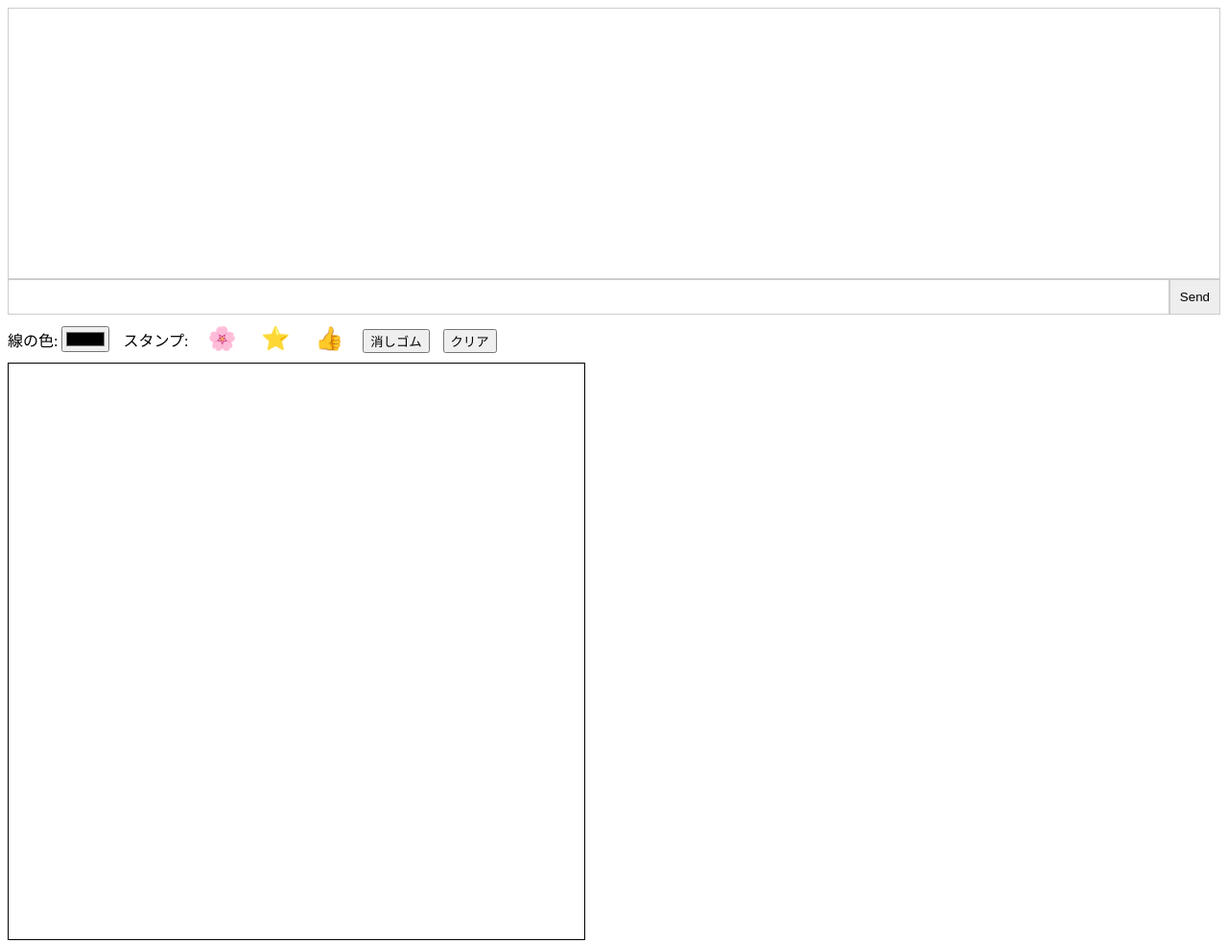
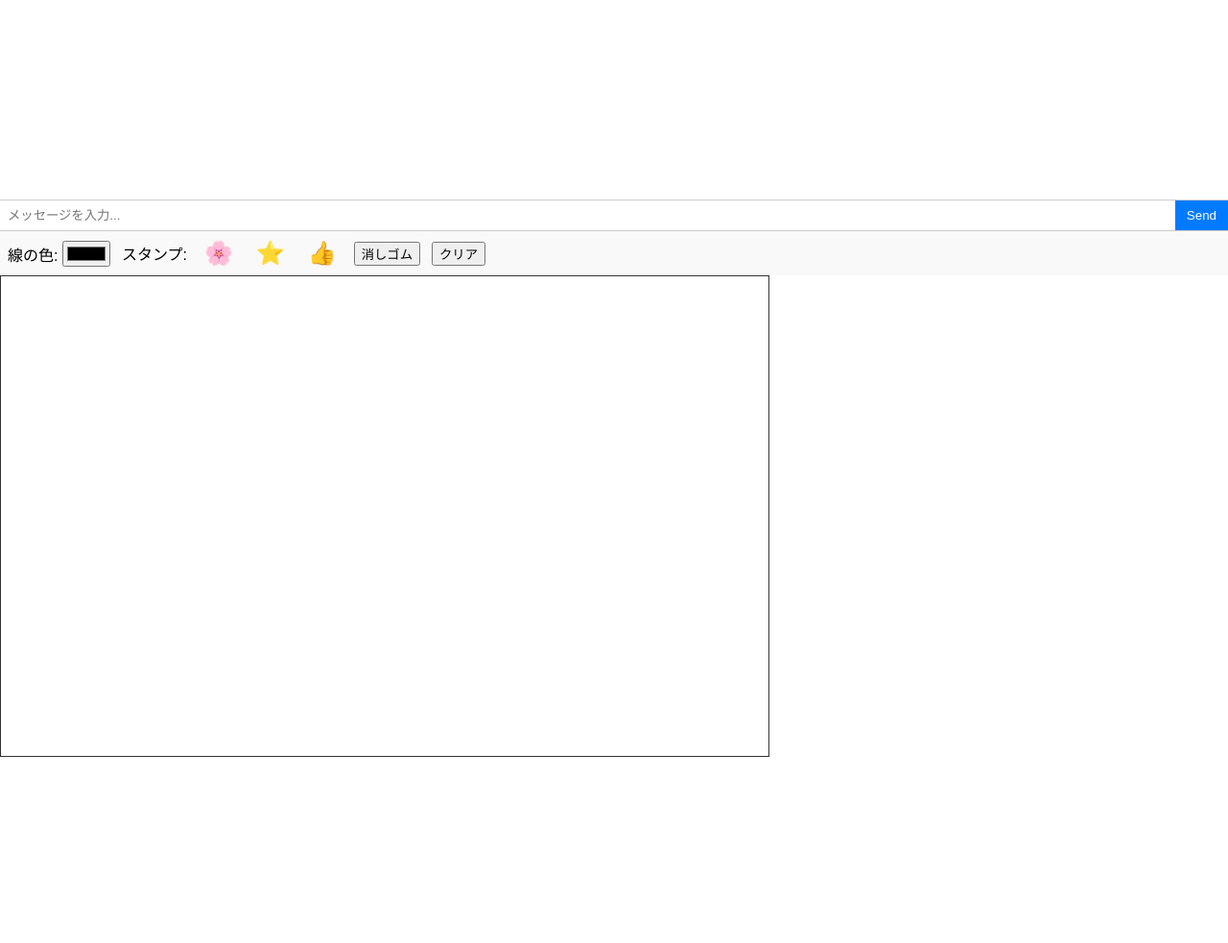
Before and after one commit to mayomayo1737/20250620, a website: page public/index.html in a window 1280 px wide. Shown: the whole page at 96% size. After the commit the page ends 800 px from the top, so only its background shows below. Drawn offline with Linux system fonts and the light colour scheme.

Commit message:
無理そ

```diff
--- a/public/index.html
+++ b/public/index.html
@@ -3,62 +3,76 @@
 <head>
   <meta charset="UTF-8" />
   <meta name="viewport" content="width=device-width, initial-scale=1.0"/>
-  <title>Chat+Drawing App</title>
+  <title>Chat + Smooth Drawing App</title>
   <style>
+    body { font-family: sans-serif; margin: 0; padding: 0; }
     .chat {
       display: flex;
       flex-direction: column;
-      height: 40vh;
-      margin-bottom: 10px;
+      height: 30vh;
+      border-bottom: 1px solid #ccc;
     }
     .messages {
       flex: 1;
       overflow-y: auto;
       list-style: none;
-      padding: 0;
+      padding: 8px;
       margin: 0;
-      border: 1px solid #ccc;
     }
-    .form { display: flex; }
+    .form {
+      display: flex;
+      border-top: 1px solid #ccc;
+    }
     .input {
       flex: 1;
-      padding: 10px;
-      border: 1px solid #ccc;
+      padding: 8px;
+      border: none;
+      outline: none;
     }
     .submit {
-      padding: 10px;
-      border: 1px solid #ccc;
-      background: #eee;
+      padding: 8px 12px;
+      border: none;
+      background: #007bff;
+      color: #fff;
       cursor: pointer;
     }
-    #toolbar { margin: 10px 0; }
-    #toolbar > * { margin-right: 10px; }
+    #toolbar {
+      display: flex;
+      align-items: center;
+      padding: 8px;
+      gap: 12px;
+      background: #f9f9f9;
+    }
     .stamp-btn {
       font-size: 24px;
+      background: none;
+      border: none;
       cursor: pointer;
-      background: transparent;
-      border: none;
     }
     .selected { outline: 2px solid #333; }
     #eraserBtn.active { background: #faa; }
-    canvas { touch-action: none; /* pointer events 用 */ }
+    canvas {
+      display: block;
+      touch-action: none; /* pointer events */
+      border: 1px solid #333;
+    }
   </style>
 </head>
 <body>
-  <!-- チャット -->
+  <!-- chat -->
   <div class="chat">
     <ul class="messages"></ul>
     <form class="form">
-      <input class="input" autocomplete="off" />
+      <input class="input" autocomplete="off" placeholder="メッセージを入力..." />
       <button class="submit">Send</button>
     </form>
   </div>
 
-  <!-- ツールバー -->
+  <!-- toolbar -->
   <div id="toolbar">
     <label>
       線の色:
-      <input type="color" id="colorPicker" value="#000000"/>
+      <input type="color" id="colorPicker" value="#000000" />
     </label>
     <span>スタンプ:</span>
     <button class="stamp-btn" data-stamp="🌸">🌸</button>
@@ -68,41 +82,43 @@
     <button id="clearBtn">クリア</button>
   </div>
 
-  <!-- 描画キャンバス -->
-  <canvas id="canvas" width="600" height="600"
-          style="border:1px solid black"></canvas>
+  <!-- canvas -->
+  <canvas id="canvas" width="800" height="500"></canvas>
 
   <script>
   function main() {
-      const host = location.origin.replace(/^http/, 'ws');
-      const ws   = new WebSocket(host + '/ws');
-      const myId = crypto.randomUUID().substr(0,8);
+    const ws     = new WebSocket(location.origin.replace(/^http/, 'ws') + '/ws');
+    const myId   = crypto.randomUUID().substr(0,8);
 
     // DOM
-      const canvas      = document.getElementById('canvas');
-      const ctx         = canvas.getContext('2d');
-      const colorPicker = document.getElementById('colorPicker');
-      const stamps      = document.querySelectorAll('.stamp-btn');
-      const eraserBtn   = document.getElementById('eraserBtn');
-      const clearBtn    = document.getElementById('clearBtn');
+    const ul         = document.querySelector('.messages');
+    const form       = document.querySelector('.form');
+    const inputChat  = document.querySelector('.input');
+    const canvas     = document.getElementById('canvas');
+    const ctx        = canvas.getContext('2d');
+    const colorPicker= document.getElementById('colorPicker');
+    const stamps     = document.querySelectorAll('.stamp-btn');
+    const eraserBtn  = document.getElementById('eraserBtn');
+    const clearBtn   = document.getElementById('clearBtn');
 
-      // 状態変数
-      let tool         = 'pen';    // 'pen' | 'stamp' | 'eraser'
+    // state
+    let tool         = 'pen';     // 'pen' | 'stamp' | 'eraser'
     let currentStamp = null;
     let drawing      = false;
     let prevX = 0, prevY = 0;
+    let ticking = false;
 
-      // 初期設定
-      ctx.lineWidth       = 5;
-      ctx.lineCap         = 'round';
-      ctx.strokeStyle     = colorPicker.value;
+    // init canvas
+    ctx.lineWidth   = 5;
+    ctx.lineCap     = 'round';
+    ctx.lineJoin    = 'round';
+    ctx.strokeStyle = colorPicker.value;
 
-      // 色変更
+    // events
     colorPicker.addEventListener('input', () => {
       ctx.strokeStyle = colorPicker.value;
     });
 
-      // スタンプ選択
     stamps.forEach(btn => {
       btn.addEventListener('click', () => {
         if (tool==='stamp' && currentStamp===btn.dataset.stamp) {
@@ -110,7 +126,7 @@
         } else {
           tool = 'stamp';
           currentStamp = btn.dataset.stamp;
-            stamps.forEach(b => b.classList.remove('selected'));
+          stamps.forEach(b=>b.classList.remove('selected'));
           btn.classList.add('selected');
         }
         eraserBtn.classList.remove('active');
@@ -118,7 +134,6 @@
       });
     });
 
-      // 消しゴム切替
     eraserBtn.addEventListener('click', () => {
       if (tool==='eraser') {
         tool = 'pen';
@@ -129,63 +144,51 @@
         eraserBtn.classList.add('active');
         ctx.globalCompositeOperation = 'destination-out';
       }
-        stamps.forEach(b => b.classList.remove('selected'));
+      stamps.forEach(b=>b.classList.remove('selected'));
       currentStamp = null;
     });
 
-      // クリア
     clearBtn.addEventListener('click', () => {
       clearCanvas();
       ws.send(JSON.stringify({ type:'clear' }));
     });
 
-      // スタンプ配置
     canvas.addEventListener('click', e => {
       if (tool==='stamp' && currentStamp) {
         const x = e.offsetX, y = e.offsetY;
         drawStamp(currentStamp, x, y);
-          ctx.beginPath();  // パスを切る
-          ws.send(JSON.stringify({
-            type: 'stamp',
-            stamp: currentStamp,
-            x, y
-          }));
+        ctx.beginPath();
+        ws.send(JSON.stringify({ type:'stamp', stamp:currentStamp, x, y }));
         tool = 'pen';
-          stamps.forEach(b => b.classList.remove('selected'));
+        stamps.forEach(b=>b.classList.remove('selected'));
         currentStamp = null;
       }
     });
 
-      // ポインター描画（Bezier 補間）
+    // pointer drawing with smoothing + rAF throttle
     canvas.addEventListener('pointerdown', e => {
       if (tool==='pen' || tool==='eraser') {
         drawing = true;
         prevX = e.offsetX; prevY = e.offsetY;
-          ctx.beginPath();
-          ctx.moveTo(prevX, prevY);
+        ctx.beginPath(); ctx.moveTo(prevX, prevY);
         canvas.setPointerCapture(e.pointerId);
-          ws.send(JSON.stringify({
-            type:'paint',
-            control:'mousedown',
-            x: prevX, y: prevY
-          }));
+        ws.send(JSON.stringify({ type:'paint', control:'mousedown', x:prevX, y:prevY }));
       }
     });
 
     canvas.addEventListener('pointermove', e => {
       if (!drawing || !(tool==='pen'||tool==='eraser')) return;
+      if (ticking) return;
+      ticking = true;
+      requestAnimationFrame(() => {
         const x = e.offsetX, y = e.offsetY;
-        // 中点を計算して滑らかに
-        const midX = (prevX + x) / 2;
-        const midY = (prevY + y) / 2;
+        const midX = (prevX + x) / 2, midY = (prevY + y) / 2;
         ctx.quadraticCurveTo(prevX, prevY, midX, midY);
         ctx.stroke();
         prevX = x; prevY = y;
-        ws.send(JSON.stringify({
-          type:'paint',
-          control:'mousemove',
-          x, y
-        }));
+        ws.send(JSON.stringify({ type:'paint', control:'mousemove', x, y }));
+        ticking = false;
+      });
     });
 
     canvas.addEventListener('pointerup', e => {
@@ -193,37 +196,29 @@
         drawing = false;
         ctx.beginPath();
         canvas.releasePointerCapture(e.pointerId);
-          ws.send(JSON.stringify({
-            type:'paint',
-            control:'mouseup',
-            x: e.offsetX, y: e.offsetY
-          }));
+        ws.send(JSON.stringify({ type:'paint', control:'mouseup', x:e.offsetX, y:e.offsetY }));
       }
     });
 
-      // WebSocket 受信
+    // WebSocket receive
     ws.onmessage = ev => {
       const msg = JSON.parse(ev.data);
       switch(msg.type) {
         case 'paint':
-            handleRemotePaint(msg);
-            break;
+          replayPaint(msg); break;
         case 'stamp':
           drawStamp(msg.stamp, msg.x, msg.y);
-            ctx.beginPath();
-            break;
+          ctx.beginPath(); break;
         case 'clear':
-            clearCanvas();
-            break;
+          clearCanvas(); break;
         case 'chat':
-            appendChat(msg);
-            break;
+          appendChat(msg); break;
       }
     };
-      ws.onerror = err => console.error('WebSocket Error:', err);
+    ws.onerror = e => console.error(e);
 
-      // リモート描画
-      function handleRemotePaint({control, x, y}) {
+    // helpers
+    function replayPaint({ control, x, y }) {
       if (control==='mousedown') {
         ctx.beginPath(); ctx.moveTo(x, y);
       } else if (control==='mousemove') {
@@ -233,7 +228,6 @@
       }
     }
 
-      // スタンプ本体
     function drawStamp(stamp, x, y) {
       ctx.save();
       ctx.font = '32px serif';
@@ -242,31 +236,23 @@
       ctx.restore();
     }
 
-      // 全消去
     function clearCanvas() {
       ctx.clearRect(0, 0, canvas.width, canvas.height);
       ctx.beginPath();
     }
 
-      // チャット追加
-      function appendChat({id, text}) {
-        const ul = document.querySelector('.messages');
+    function appendChat({ id, text }) {
       const li = document.createElement('li');
-        li.textContent =
-          id === myId ? `(${id}) 自分: ${text}` : `${id}: ${text}`;
+      li.textContent = id===myId ? `(${id}) 自分: ${text}` : `${id}: ${text}`;
       ul.appendChild(li);
       ul.scrollTop = ul.scrollHeight;
     }
 
-      // フォーム送信
-      document.querySelector('.form').onsubmit = e => {
+    form.addEventListener('submit', e => {
       e.preventDefault();
-        const input = document.querySelector('.input');
-        ws.send(JSON.stringify({
-          type:'chat', id:myId, text:input.value
-        }));
-        input.value=''; input.focus();
-      };
+      ws.send(JSON.stringify({ type:'chat', id:myId, text:inputChat.value }));
+      inputChat.value = ''; inputChat.focus();
+    });
   }
 
   main();
```
Lines whose indentation alone changed are shown as unchanged.
